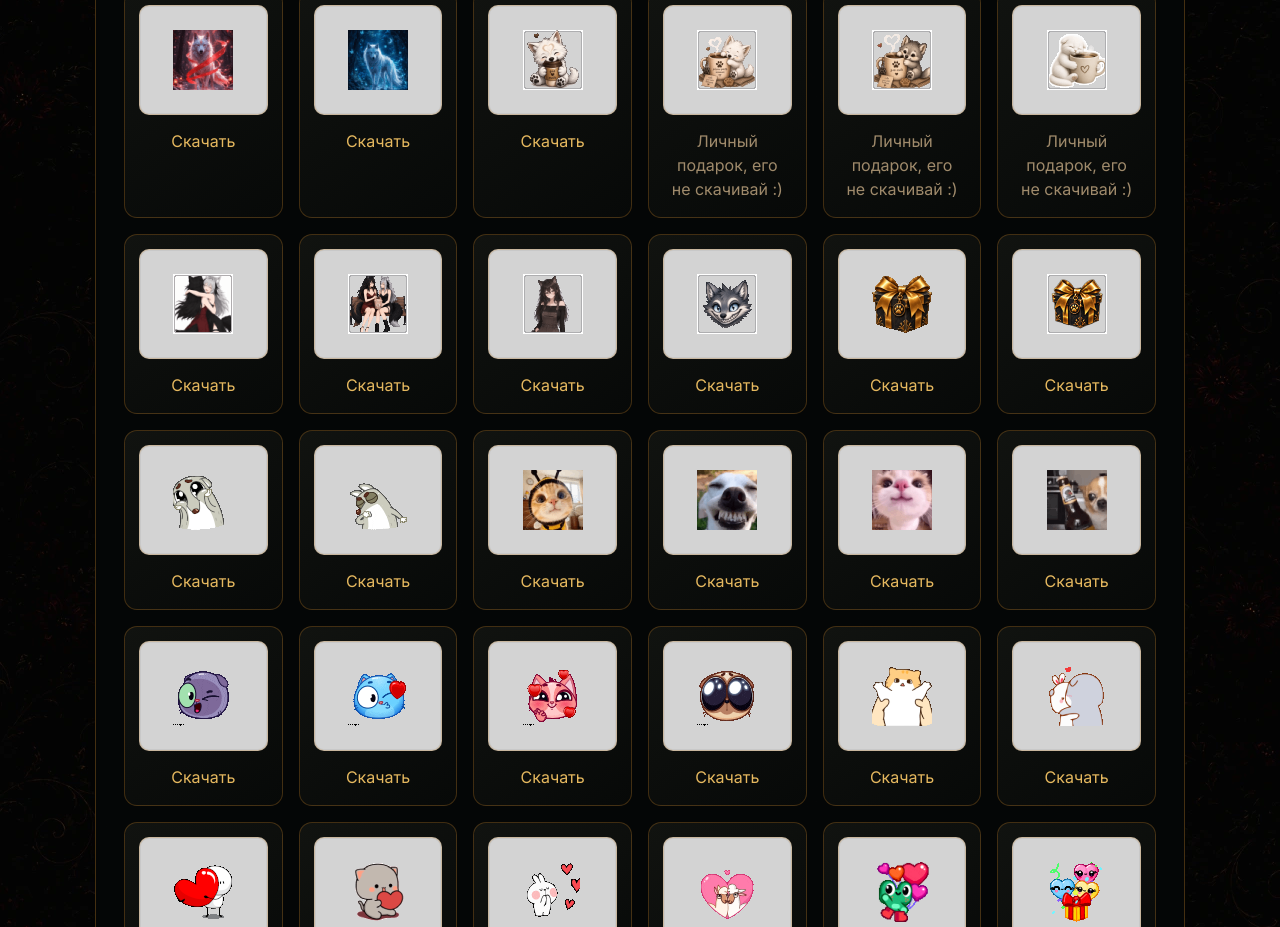
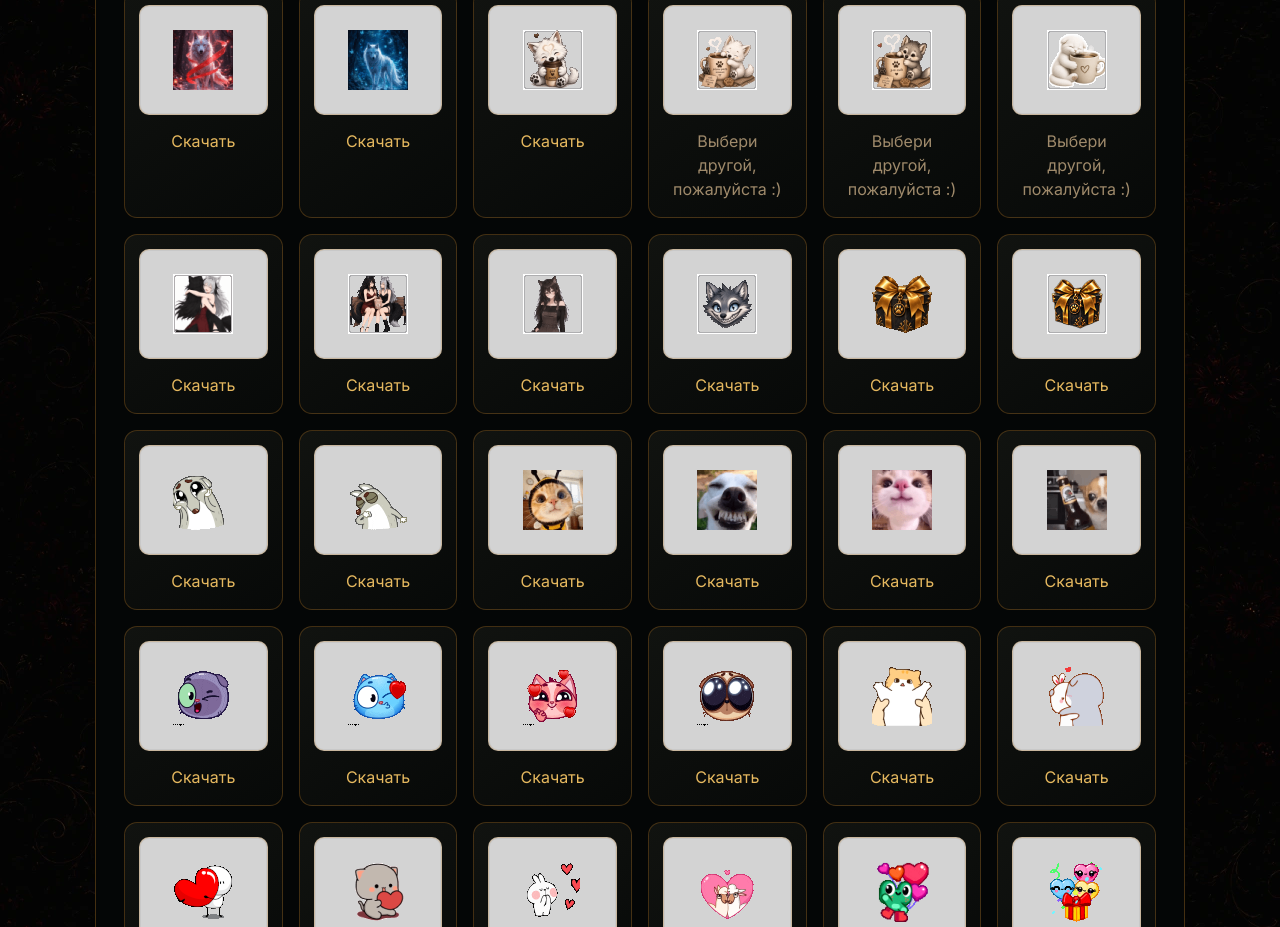
Before and after one commit to reverie-w-sh/dm-portal, a Next.js app: page /gifts in a window 1280 px wide. Shown: the part 1380-2307 px from the top of the page. Built offline with nearby package versions, Linux system fonts and the light colour scheme; no server answers; a web font is replaced by a local one.

Commit message:
Update page.tsx

```diff
--- a/src/app/gifts/page.tsx
+++ b/src/app/gifts/page.tsx
@@ -80,7 +80,7 @@ export default function GiftsPage() {
 
               {gift.personal ? (
                 <button type="button" disabled className={styles.privateButton}>
-                  Личный подарок, его не скачивай :)
+                  Выбери другой, пожалуйста :)
                 </button>
               ) : (
                 <a href={gift.file} download className={styles.downloadButton}>
```
